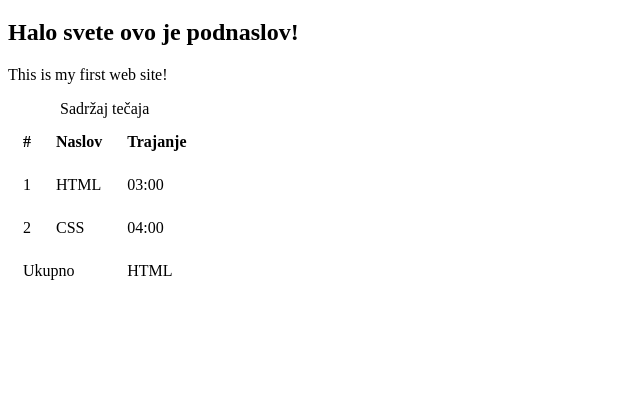
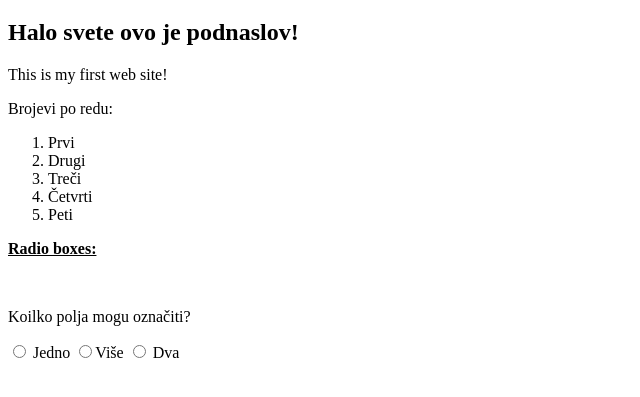
Before and after one commit to HrvojeBicanic/hrvojebicanic.github.io, a plain HTML site: page index.html in a window 1280 px wide. Shown: the part 87-484 px from the top of the page, without its empty margins (0-640 px from the left). Drawn offline with Linux system fonts and the light colour scheme.

Commit message:
nav, od, cont
-edited navigation
-added ordered list
-in contact.html email and name are now required, also input type for email is now email (it was text)

```diff
--- a/index.html
+++ b/index.html
@@ -24,35 +24,24 @@
 
   <p class="opis">This is my first web site!</p>
 
-  <!--Tablice-->
-  <table cellpadding="10" cellspacing="5">
-    <caption>Sadržaj tečaja</caption>
-    <thead>
-      <tr>
-        <th>#</th>
-        <th>Naslov</th>
-        <th>Trajanje</th>
-      </tr>
-    </thead>
-    <tfoot>
-      <tr>
-        <td colspan="2">Ukupno</td>
-        <td>HTML</td>
-      </tr>
-    </tfoot>
-    <tbody>
-      <tr>
-        <td>1</td>
-        <td>HTML</td>
-        <td>03:00</td>
-      </tr>
-      <tr>
-        <td>2</td>
-        <td>CSS</td>
-        <td>04:00</td>
-      </tr>
-    </tbody>
-  </table>
+  <!--Lista-->
+  <p>Brojevi po redu:</p>
+  <ol>
+    <li>Prvi</li>
+    <li>Drugi</li>
+    <li>Treči</li>
+    <li>Četvrti</li>
+    <li>Peti</li>
+  </ol>
+
+  <p><u><b>Radio boxes:</b></u></p><br>
+  <p>Koilko polja mogu označiti?</p>
+  <form>
+    <label for="jedno"><input id="jedno" type="radio" name="jedno-više-dva"> Jedno</label>
+    <label for="više"><input id="više" type="radio" name="jedno-više-dva">Više</label>
+    <label for="dva"><input id="dva" type="radio" name="jedno-više-dva"> Dva</label>
+  </form>
+
 </body>
 
 </html>
```
Also changed, not shown: about-us.html (+1 -0 lines), contact.html (+5 -3 lines), gallery.html (+1 -0 lines).
